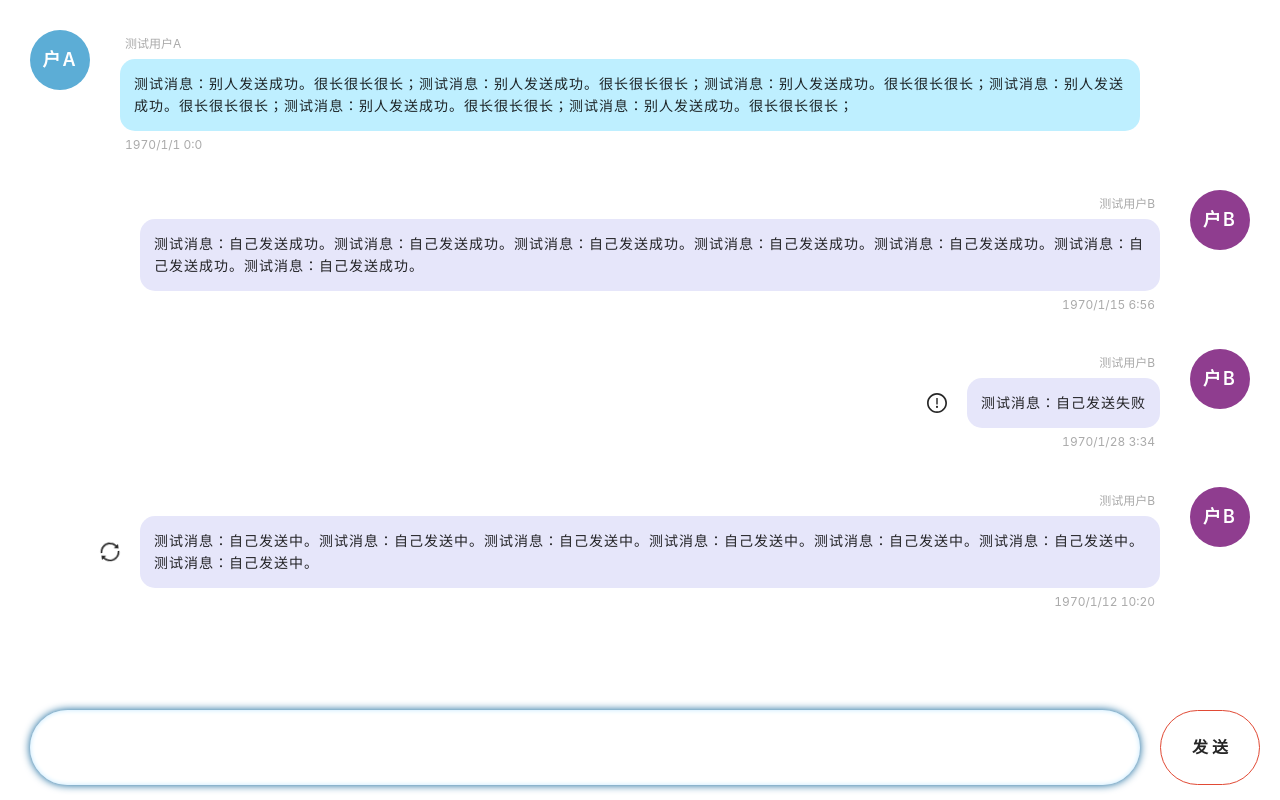
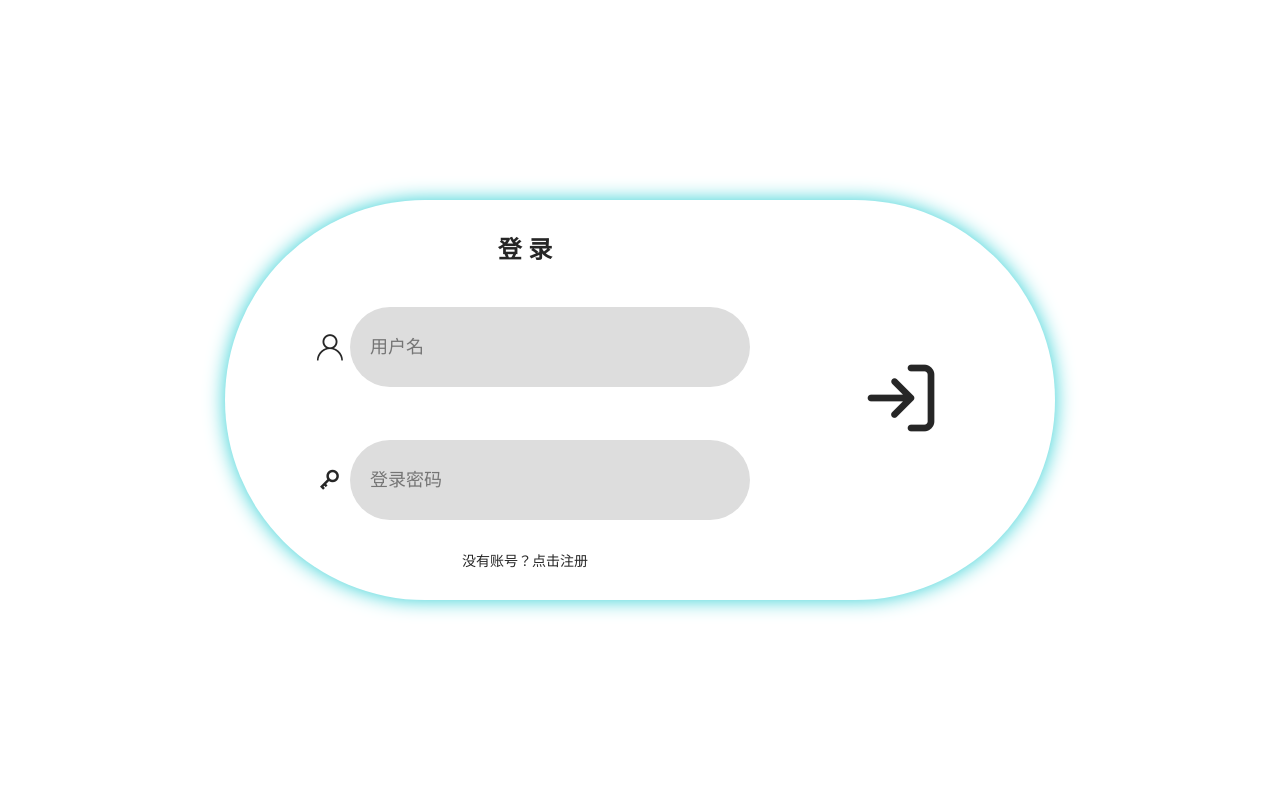
Before and after one commit to UncleBloom/chatroom, a React (Create React App) app: page / in a window 1280 px wide. Built offline with nearby package versions, Linux system fonts and the light colour scheme.

Commit message:
add:新增websocket连接

```diff
--- a/src/App.tsx
+++ b/src/App.tsx
@@ -11,18 +11,21 @@ function App() {
     user_name: "",
     nickname: "",
   });
+  const [token, setToken] = useState<string>("");
 
   return (
     <div className="App">
-      {/* <Login
+      <Login
+        logged={logged}
         logAs={(userInfo: IUserInfo) => {
           setUserInfo(userInfo);
           if (userInfo.user_id !== 0) {
             setLogged(true);
           }
         }}
-      /> */}
-      <Chat />
+        setToken={setToken}
+      />
+      {logged ? <Chat token={token} userInfo={userInfo} /> : <></>}
     </div>
   );
 }
--- /dev/null
+++ b/src/api/wshost.ts
@@ -0,0 +1,3 @@
+const wsServerHost = "ws://175.178.43.145:4001/ws";
+
+export default wsServerHost;
--- a/src/components/chat/chat.tsx
+++ b/src/components/chat/chat.tsx
@@ -1,16 +1,69 @@
 import "./chat.scss";
 import Input from "../input/input";
 import Message from "../message/message";
+import { useEffect, useLayoutEffect, useRef, useState } from "react";
+import wsHostname from "../../api/wshost";
+import IUserInfo from "../../types/IUserInfo";
 
-interface IChatParams {}
+interface IChatParams {
+  token: string;
+  userInfo: IUserInfo;
+}
+
+interface IMessageInfo {
+  user: {
+    user_id: number;
+    nickname: string;
+  };
+  message_content: string;
+  send_time: number; // 秒
+}
 
 function Chat(params: IChatParams) {
-  const sendMsg = (Content: string) => {};
+  const [connectReady, setConnectReady] = useState<boolean>(false);
+  const [msgList, setMsgList] = useState<IMessageInfo[]>([]);
+  const ws = useRef<WebSocket | null>(null);
+  const msgWindow = useRef<HTMLDivElement>(null);
+
+  useLayoutEffect(() => {
+    ws.current = new WebSocket(wsHostname + "?token=" + params.token);
+    ws.current.onopen = () => {
+      setConnectReady(true);
+    };
+    ws.current.close = () => {
+      setConnectReady(false);
+    };
+    ws.current.onmessage = handleReceiveMsg;
+
+    return () => {
+      ws.current?.close();
+    };
+  }, [ws]);
+
+  useEffect(() => {
+    if (msgWindow.current) {
+      msgWindow.current.scrollTop = msgWindow?.current?.scrollHeight;
+    }
+  }, [msgList]);
+
   const nowTime = new Date();
+  const sendMsg = (Content: string) => {
+    ws?.current?.send(Content);
+  };
+  const handleReceiveMsg = (event: MessageEvent) => {
+    let msgData = event.data as IMessageInfo;
+    if (msgData.user.user_id === params.userInfo.user_id) {
+      // 如果接收到的消息是自己发送的则忽略
+      return;
+    }
+    let nextMsgList = msgList;
+    nextMsgList.push(msgData);
+    setMsgList(nextMsgList);
+  };
 
   return (
     <div className="chat">
-      <div className="messages">
+      <div className="messages" ref={msgWindow}>
         {testMessages.map((msg) => (
           <Message
             key={msg.messageID}
--- a/src/components/login/login.tsx
+++ b/src/components/login/login.tsx
@@ -8,7 +8,9 @@ import IErrRes from "../../types/IErrRes";
 import IUserInfo from "../../types/IUserInfo";
 
 interface ILoginParams {
+  logged: boolean;
   logAs: (userInfo: IUserInfo) => void;
+  setToken: (token: string) => void;
 }
 
 function Login(params: ILoginParams) {
@@ -21,7 +23,7 @@ function Login(params: ILoginParams) {
   const [nicknameErr, setNicknameErr] = useState<boolean>(false);
   const [passwordErr, setPasswordErr] = useState<boolean>(false);
 
-  const launchLogRequest = async (type: "login" | "register") => {
+  const checkInputIllegal = (): boolean => {
     let inputIllegal: boolean = false;
     if (!/^(\d|\w|_){5,30}$/g.test(username)) {
       // 检验用户名是否合法
@@ -49,11 +51,13 @@ function Login(params: ILoginParams) {
       inputIllegal = true;
     }
 
-    if (inputIllegal) {
-      // 如果登录信息不合法则立即停止登录
+    return inputIllegal;
+  };
+
+  const launchLogRequest = async (type: "login" | "register") => {
+    if (checkInputIllegal()) {
       return;
     }
-
     let postData =
       LogRegister === "login"
         ? {
@@ -65,14 +69,25 @@ function Login(params: ILoginParams) {
             nickname: nickname,
             password: password,
           };
-
     setWaiting(true);
     axios
       .post(serverHost + `/${LogRegister}`, postData)
       .then((res) => {
-        let data = res.data as IUserInfo;
-        message.success(`${LogRegister === "login" ? "登录" : "注册"}成功`, 2);
-        params.logAs(data);
+        if (type === "register") {
+          // 注册
+          message.success("注册成功，请登录", 2);
+          setLogRegister("login");
+        } else {
+          // 登录
+          let data = res.data as { user_id: number; token: string };
+          message.success("登陆成功", 2);
+          params.logAs({
+            user_id: data.user_id,
+            user_name: username,
+            nickname: nickname,
+          });
+          params.setToken(data.token);
+        }
       })
       .catch((err) => {
         console.log(err);
```
